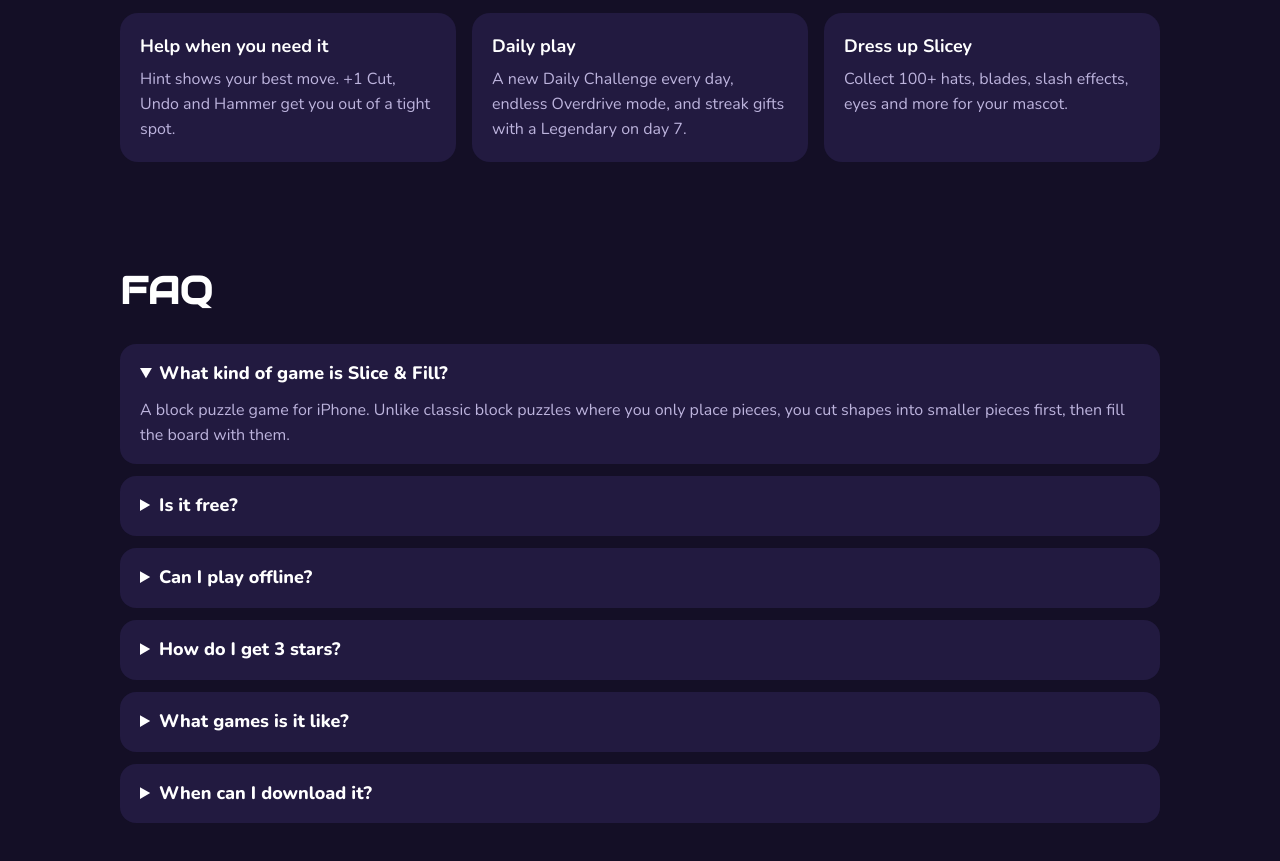
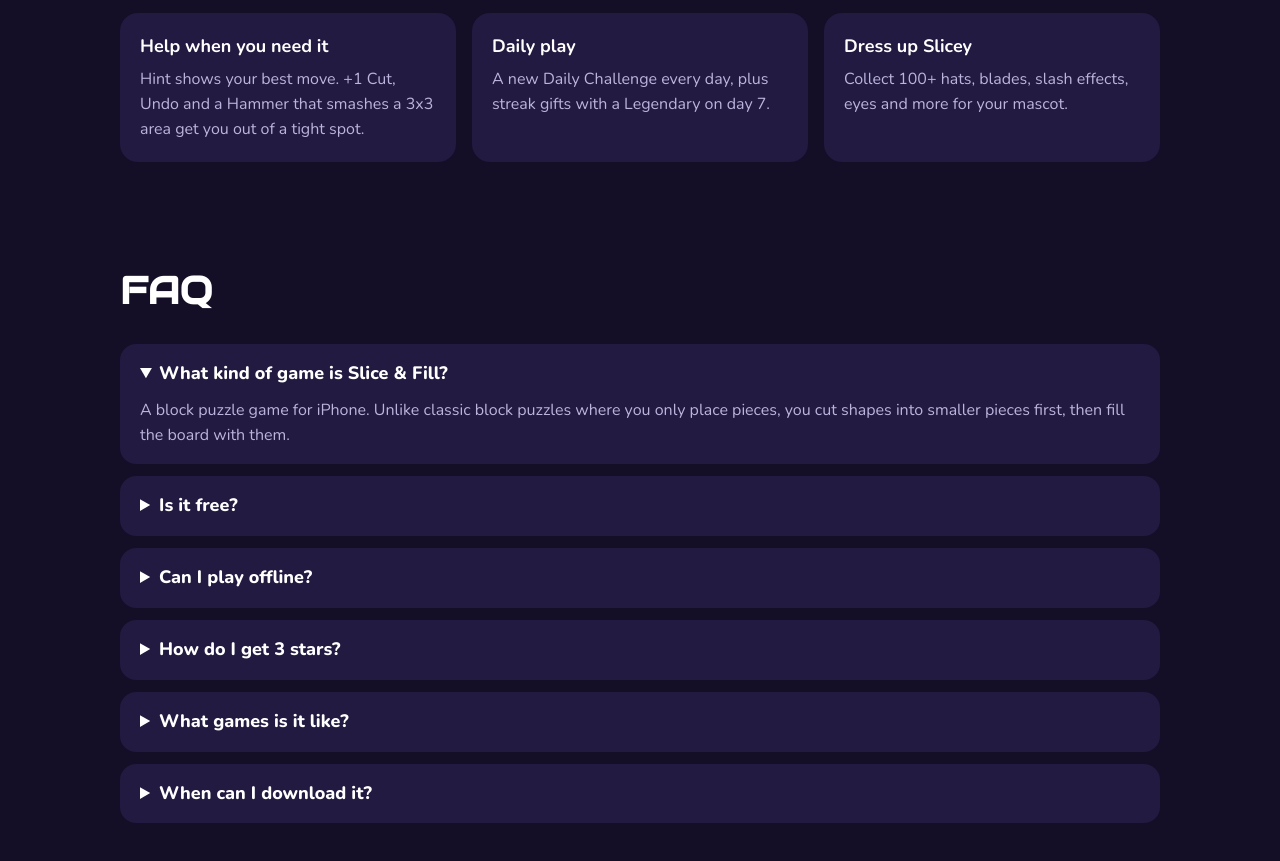
Before and after one commit to 2KCoder-trader/2KCoder-trader.github.io, a plain HTML site: page index.html in a window 1280 px wide. Shown: the part 2302-3163 px from the top of the page. Drawn offline with nearby package versions, Linux system fonts and the light colour scheme.

Commit message:
Map screenshot, 3x3 Hammer, no Overdrive
Co-Authored-By: Claude Opus 5.5 <noreply@anthropic.com>
Claude-Session: https://claude.ai/code/session_01MX7QfP9zuK4HKGuCLUN1si

```diff
--- a/index.html
+++ b/index.html
@@ -154,8 +154,8 @@ footer a{color:var(--muted)}
     <div><h3>436 levels, 13 worlds</h3><p>Handcrafted puzzles with a new look in every world, plus combo levels that mix everything you've learned.</p></div>
     <div><h3>New blocks to master</h3><p>Ice, bombs, spreading goo, gravity, hard and cracked blocks: every world brings a new twist.</p></div>
     <div><h3>3 stars for skill</h3><p>Every level has a fewest-cuts solution. Hold the top bar to see what each star needs.</p></div>
-    <div><h3>Help when you need it</h3><p>Hint shows your best move. +1 Cut, Undo and Hammer get you out of a tight spot.</p></div>
-    <div><h3>Daily play</h3><p>A new Daily Challenge every day, endless Overdrive mode, and streak gifts with a Legendary on day 7.</p></div>
+    <div><h3>Help when you need it</h3><p>Hint shows your best move. +1 Cut, Undo and a Hammer that smashes a 3x3 area get you out of a tight spot.</p></div>
+    <div><h3>Daily play</h3><p>A new Daily Challenge every day, plus streak gifts with a Legendary on day 7.</p></div>
     <div><h3>Dress up Slicey</h3><p>Collect 100+ hats, blades, slash effects, eyes and more for your mascot.</p></div>
   </div>
 </div></section>
```
Also changed, not shown: support.html (+1 -1 lines), img/4_map.jpg, llms.txt.
